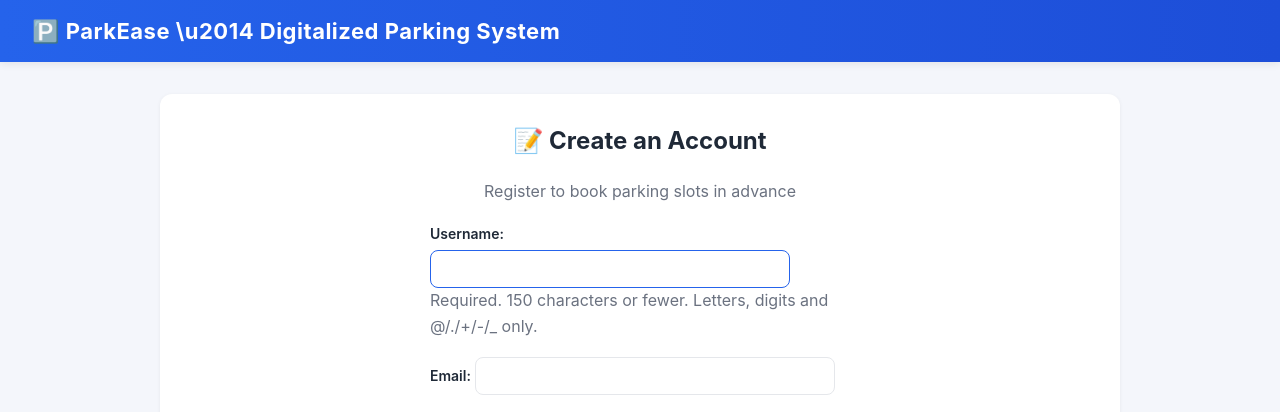
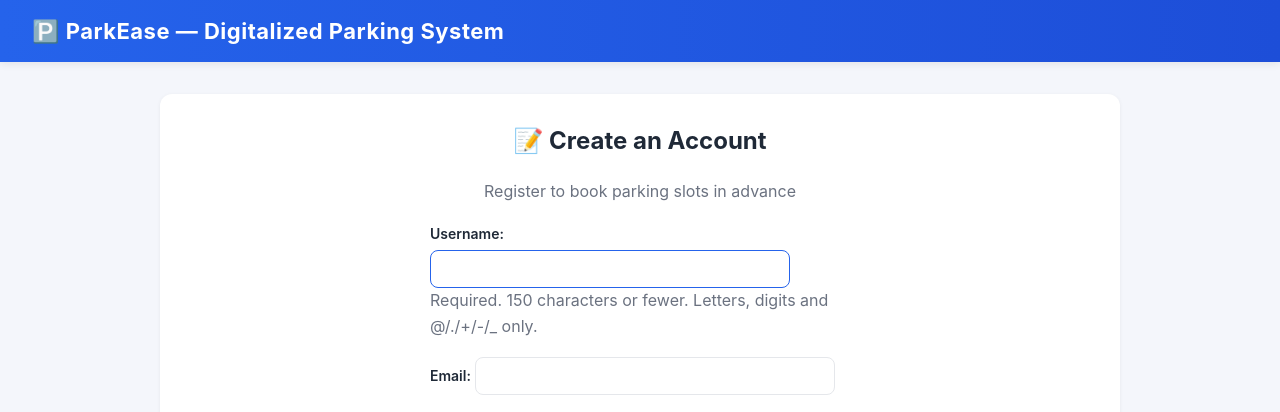
Before and after one commit to mishra-prasoon/digitalized-parking, a Django app: page /register/ in a window 1280 px wide. Shown: the top 412 px of the page. Run offline with Django 5.2, Linux system fonts and the light colour scheme.

Commit message:
Fix escaped unicode em-dash in header title

```diff
--- a/templates/base.html
+++ b/templates/base.html
@@ -101,7 +101,7 @@
 </style>
 </head>
 <body>
-  <header class="topbar">🅿️ ParkEase \u2014 Digitalized Parking System</header>
+  <header class="topbar">🅿️ ParkEase — Digitalized Parking System</header>
   <div class="container">
     {% block content %}{% endblock %}
   </div>
```
